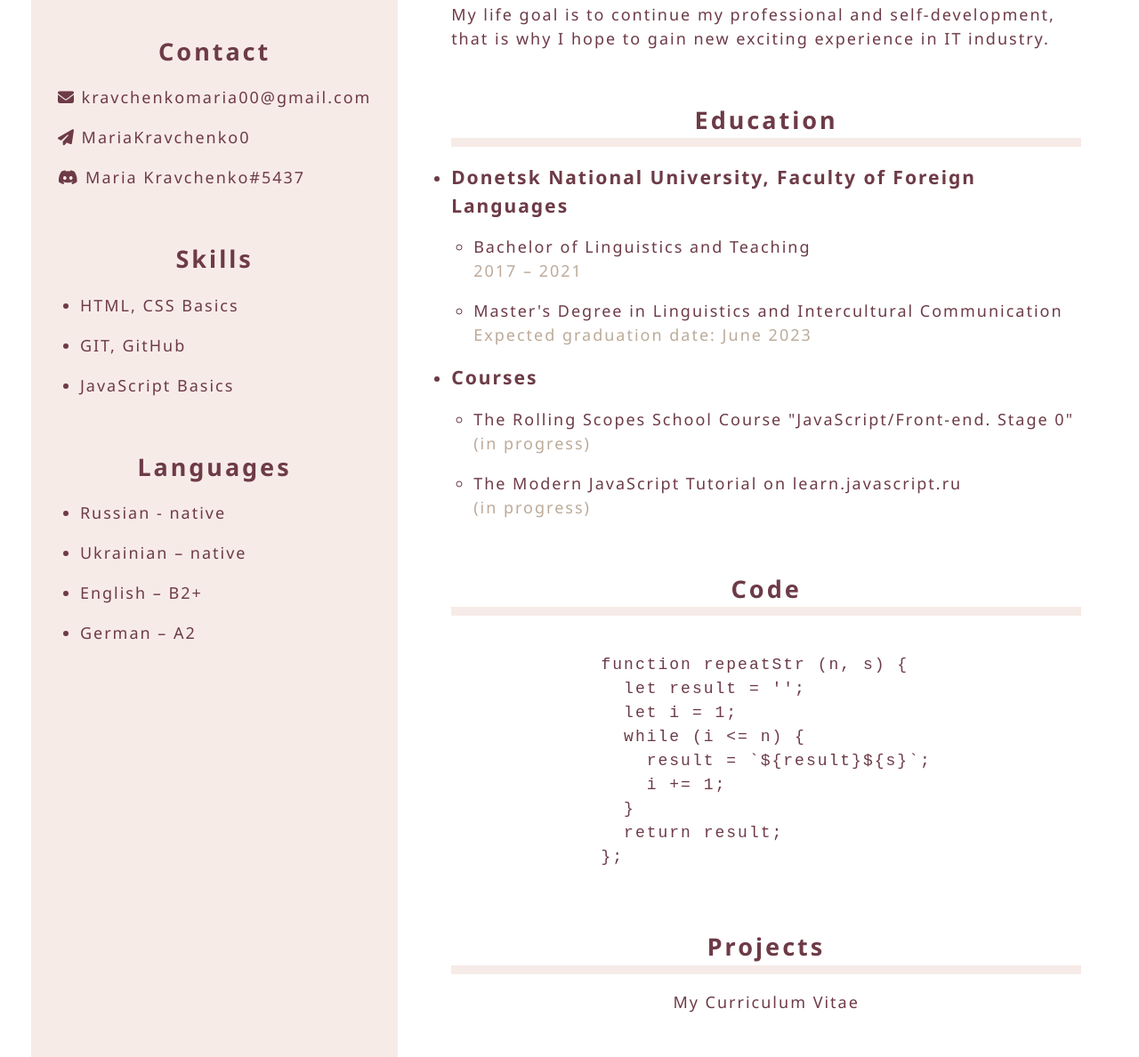
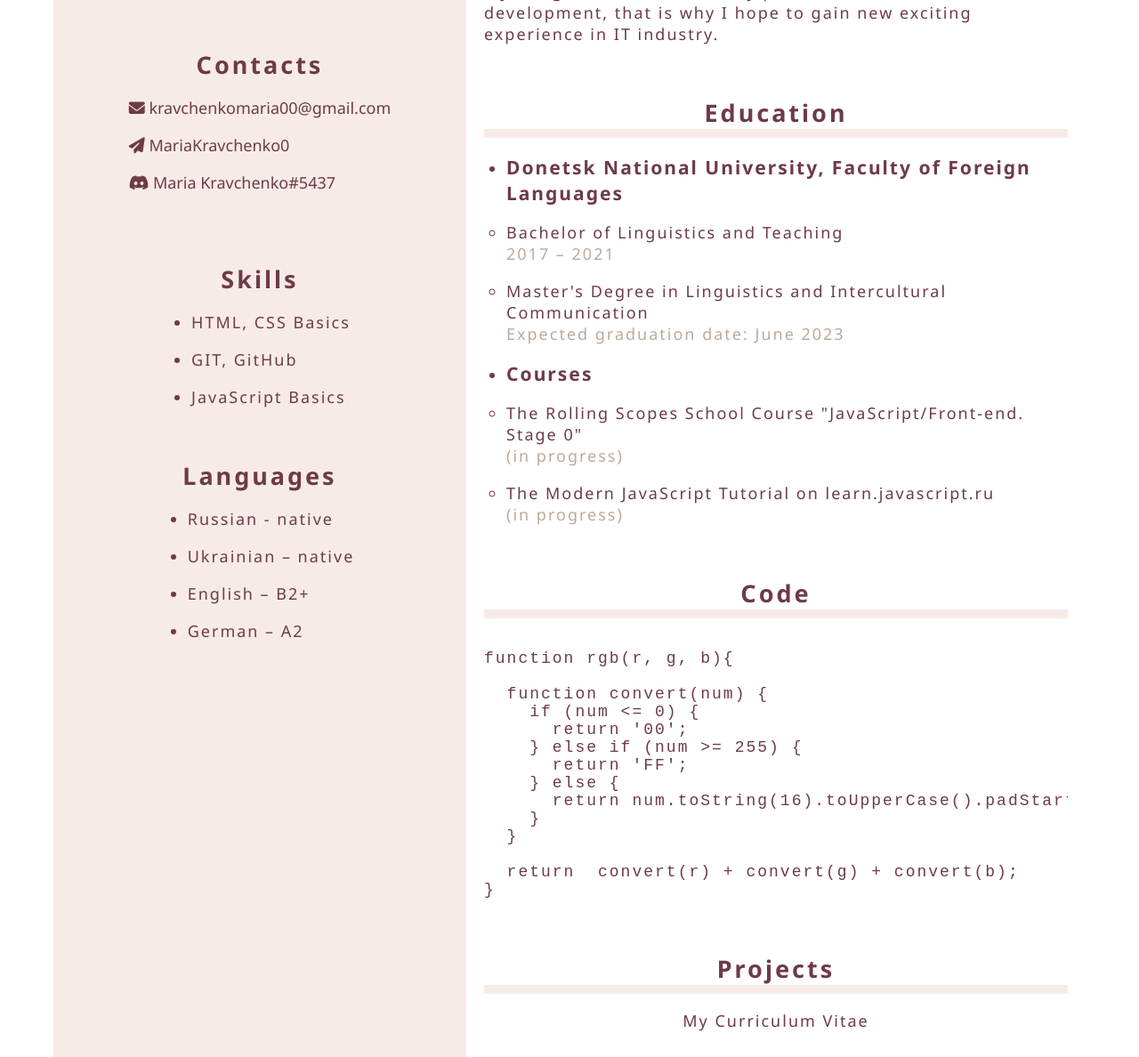
Before and after one commit to MariaKravchenko0/rsschool-cv-old, a plain HTML site: page index.html in a window 1280 px wide. Shown: the part 471-1659 px from the top of the page at 89% size. Drawn offline with Linux system fonts and the light colour scheme.

Commit message:
feat: update adaptive and code example

```diff
--- a/index.html
+++ b/index.html
@@ -24,7 +24,7 @@
         <nav class="nav">
           <ul class="nav-list">
             <li class="nav-item">
-              <a href="#contact" class="nav-link">Contact</a>
+              <a href="#contacts" class="nav-link">Contacts</a>
             </li>
             <li class="nav-item">
               <a href="#about" class="nav-link">About</a>
@@ -60,9 +60,9 @@
             <h1>Maria Kravchenko</h1>
             <img src="assets/avatar.jpg" alt="Photo" class="photo" />
           </section>
-          <section class="section" id="contact">
-            <h2 class="section-title">Contact</h2>
-            <ul class="contact-list">
+          <section class="section contacts" id="contact">
+            <h2 class="section-title">Contacts</h2>
+            <ul class="contacts-list">
               <li>
                 <a href="mailto:kravchenkomaria00@gmail.com">
                   <i class="fa-solid fa-envelope"></i>
@@ -98,7 +98,7 @@
           </section>
         </div>
         <div class="column main-column">
-          <section class="section" id="about">
+          <section class="section main-column-section" id="about">
             <h2 class="main-column-section-title">About</h2>
             <div class="about">
               <p>
@@ -120,14 +120,14 @@
               </p>
             </div>
           </section>
-          <section class="section" id="education">
+          <section class="section main-column-section" id="education">
             <h2 class="main-column-section-title">Education</h2>
-            <ul>
+            <ul class="section-list">
               <li>
                 <h3>
                   Donetsk National University, Faculty of Foreign Languages
                 </h3>
-                <ul class="section-list">
+                <ul>
                   <li>
                     Bachelor of Linguistics and Teaching<br />
                     <span class="education-period">2017 – 2021</span>
@@ -143,7 +143,7 @@
               </li>
               <li>
                 <h3>Courses</h3>
-                <ul class="section-list">
+                <ul>
                   <li>
                     The Rolling Scopes School Course
                     <a href="https://rs.school/js-stage0/"
@@ -162,21 +162,26 @@
               </li>
             </ul>
           </section>
-          <section class="section" id="code">
+          <section class="section main-column-section" id="code">
             <h2 class="main-column-section-title">Code</h2>
             <pre class="code"><code>
-function repeatStr (n, s) {
-  let result = '';
-  let i = 1;
-  while (i &lt;= n) {
-    result = `${result}${s}`;
-    i += 1;
+function rgb(r, g, b){
+
+  function convert(num) {
+    if (num &lt;= 0) {
+      return '00';
+    } else if (num >= 255) {
+      return 'FF';
+    } else {
+      return num.toString(16).toUpperCase().padStart(2, '0');
+    }
   }
-  return result;
-};
+
+  return  convert(r) + convert(g) + convert(b);
+}
           </code></pre>
           </section>
-          <section class="section" id="projects">
+          <section class="section main-column-section" id="projects">
             <h2 class="main-column-section-title">Projects</h2>
             <p class="my-project">
               <a href="https://MariaKravchenko0.github.io/rsschool-cv/"
--- a/style.css
+++ b/style.css
@@ -12,15 +12,14 @@
 
 html {
   scroll-behavior: smooth;
+  overflow-x: hidden;
 }
 
 body {
   display: flex;
   flex-direction: column;
   justify-content: space-between;
-  height: 100%;
   font: 400 18px "Noto Sans", sans-serif;
-  line-height: 1.5;
   letter-spacing: 2px;
   color: var(--text-color);
 }
@@ -119,29 +118,29 @@ li {
 }
 
 .main-container {
-  justify-content: flex-start;
+  max-width: 1200px;
 }
 
 .column {
   display: flex;
   flex-direction: column;
-  align-content: center;
+  align-items: center;
   margin: 10px auto;
-  padding: 10px;
+  padding: 10px 20px;
 }
 
 .overview-column {
-  max-width: 425px;
+  width: 40%;
   background-color: var(--main-light);
 }
 
 .main-column {
-  max-width: 768px;
-  margin-top: 60px;
+  width: 60%;
+  padding-top: 60px;
 }
 
 .section {
-  margin: 20px;
+  margin: 20px auto;
 }
 
 .profile {
@@ -163,11 +162,20 @@ h2 {
   letter-spacing: 3px;
 }
 
+.main-column-section {
+  width: 100%;
+}
+
 .main-column-section-title {
   border-bottom: 10px solid var(--main-light);
 }
 
-.contact-list {
+.contacts {
+  padding: 20px 0;
+  letter-spacing: normal;
+}
+
+.contacts-list {
   list-style: none;
   padding-left: 0;
 }
@@ -181,8 +189,8 @@ h2 {
 }
 
 .code {
-  display: flex;
-  justify-content: center;
+  display: block;
+  overflow-x: auto;
 }
 
 .my-project {
@@ -202,7 +210,8 @@ h2 {
 .footer-item {
   display: flex;
   justify-content: center;
-  width: 100px;
+  max-width: 100px;
+  width: auto;
   color: var(--main-light);
   letter-spacing: 3px;
 }
@@ -263,7 +272,21 @@ h2 {
     flex-direction: column;
   }
 
+  .column {
+    width: 100%;
+  }
+
   .main-column {
-    margin-top: auto;
+    padding-top: 10px;
   }
 }
+
+@media (max-width: 425px) {
+  .main-container {
+    padding: 0;
+  }
+
+  .column {
+    padding: 10px;
+  }
+}
```
